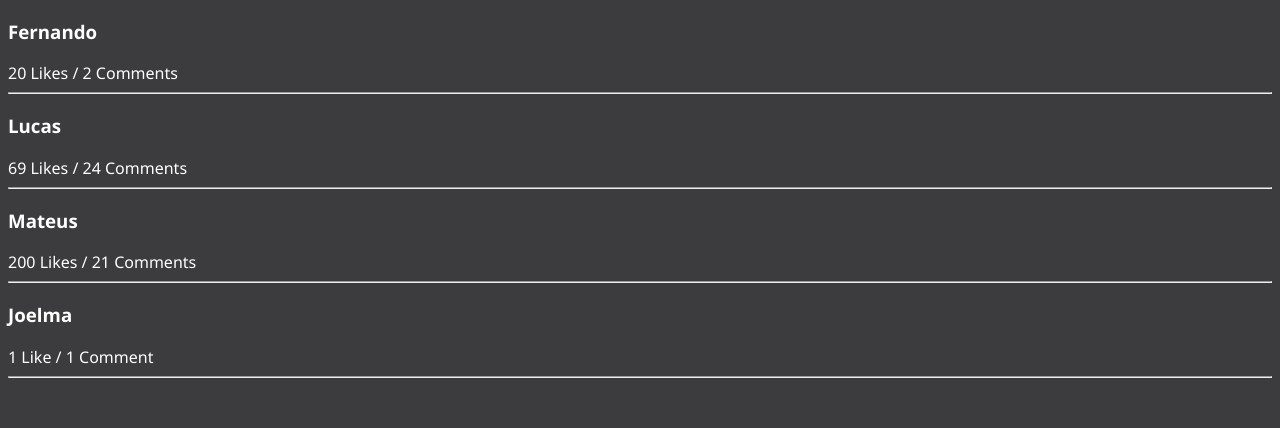
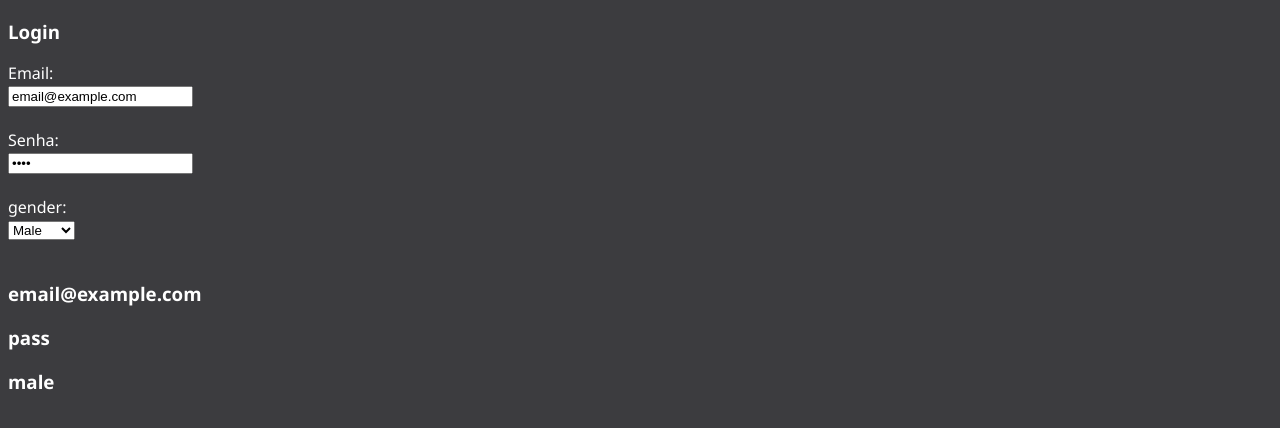
Before and after one commit to FernandoROL/my-first-react-app, a React (Create React App) app: page / in a window 1280 px wide. Shown: the top 428 px of the page. Built offline with nearby package versions, Linux system fonts and the light colour scheme.

Commit message:
seventh class

```diff
--- a/src/App.js
+++ b/src/App.js
@@ -1,31 +1,59 @@
 import React, { Component } from "react";
-import Feed from "./components/Feed";
 
 class App extends Component {
 
   constructor(props) {
     super(props);
     this.state = {
-      feed: [
-        {id: 1, user: 'Fernando', likes: 20, comments: 2},
-        {id: 2, user: 'Lucas', likes: 69, comments: 24},
-        {id: 3, user: 'Mateus', likes: 200, comments: 21},
-        {id: 4, user: 'Joelma', likes: 1, comments: 1},
-      ]
+      email: 'email@example.com',
+      password: 'pass',
+      sex: 'male'
     }
+
+    this.changeEmail = this.changeEmail.bind(this);
+    this.changePassword = this.changePassword.bind(this);
+    this.changeSex = this.changeSex.bind(this);
+  }
+
+  changeEmail(e){
+    let inputValue = e.target.value;
+    this.setState({email: inputValue});
+  }
+
+  changePassword(e){
+    let inputValue = e.target.value;
+    this.setState({password: inputValue});
+  }
+
+  changeSex(e){
+    let inputValue = e.target.value;
+    this.setState({sex: inputValue});
   }
 
   render() {
     return (
       <div>
-        {
-          this.state.feed.map((item) => {
-            return(
-              <Feed key={item.id} user={item.user}
-               likes={item.likes} comments={item.comments}></Feed>
-            );
-          })
-        }
+        <h3>Login</h3>
+        Email: <br/>
+        <input type='email' name='email' value={this.state.email}
+          onChange={this.changeEmail} />
+        <br/><br/>
+        Senha: <br/>
+        <input type='password' name='password' value={this.state.password}
+          onChange={this.changePassword} />
+        <br/><br/>
+        gender: <br/>
+        <select name="sex" value={this.state.sex} onChange={this.changeSex}>
+          <option value={'male'}>Male</option>
+          <option value={'female'}>Female</option>
+        </select>
+        <br/><br/>
+
+        <div>
+          <h3>{this.state.email}</h3>
+          <h3>{this.state.password}</h3>
+          <h3>{this.state.sex}</h3>
+        </div>
       </div>
     );
   }
--- a/src/components/Feed/index.js
+++ /dev/null
@@ -1,15 +0,0 @@
-import React, { Component } from "react";
-
-class Feed extends Component {
-    render() {
-        return (
-            <div key={this.props.id}>
-                <h3>{this.props.user}</h3>
-                <a>{this.props.likes}</a> {this.props.likes === 1 ? 'Like' : 'Likes'} / {this.props.comments} {this.props.comments === 1 ? 'Comment' : 'Comments'}
-                <hr/>
-            </div>
-        );
-    }
-}
-
-export default Feed;
```
